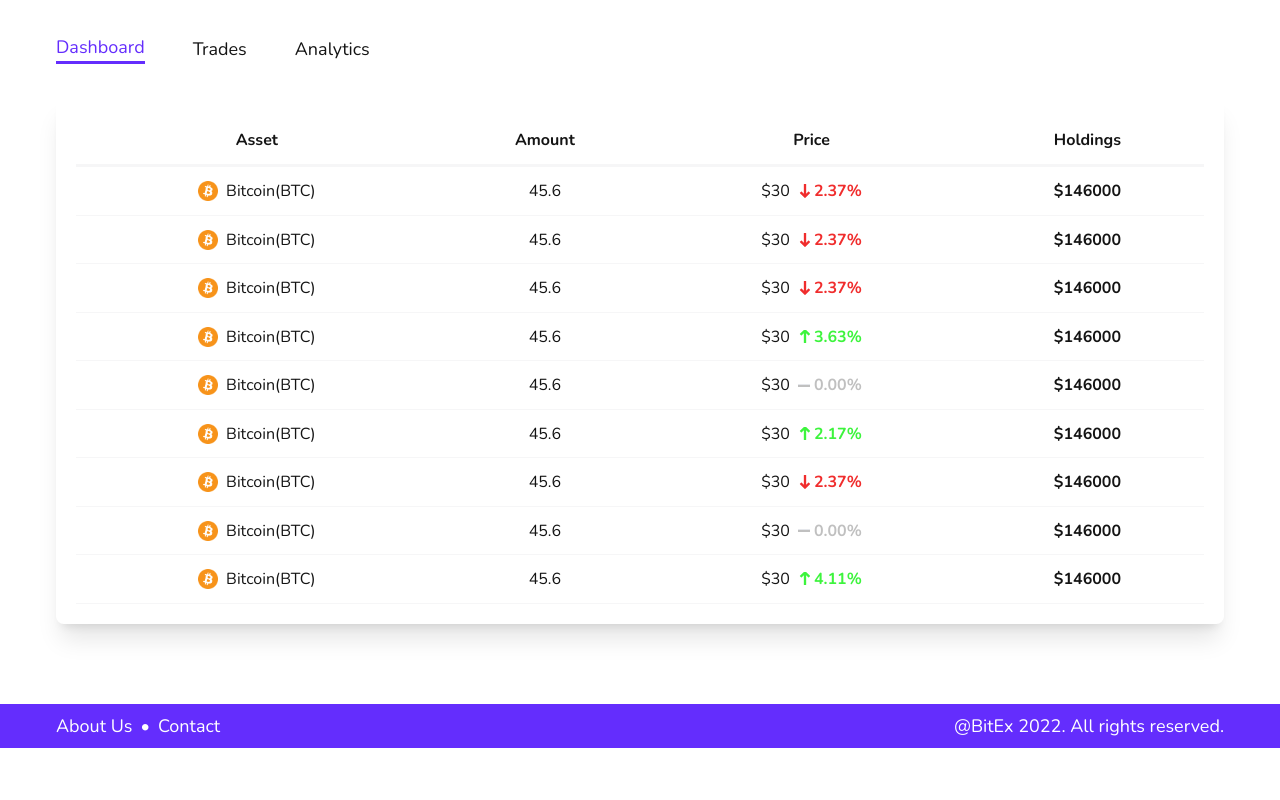
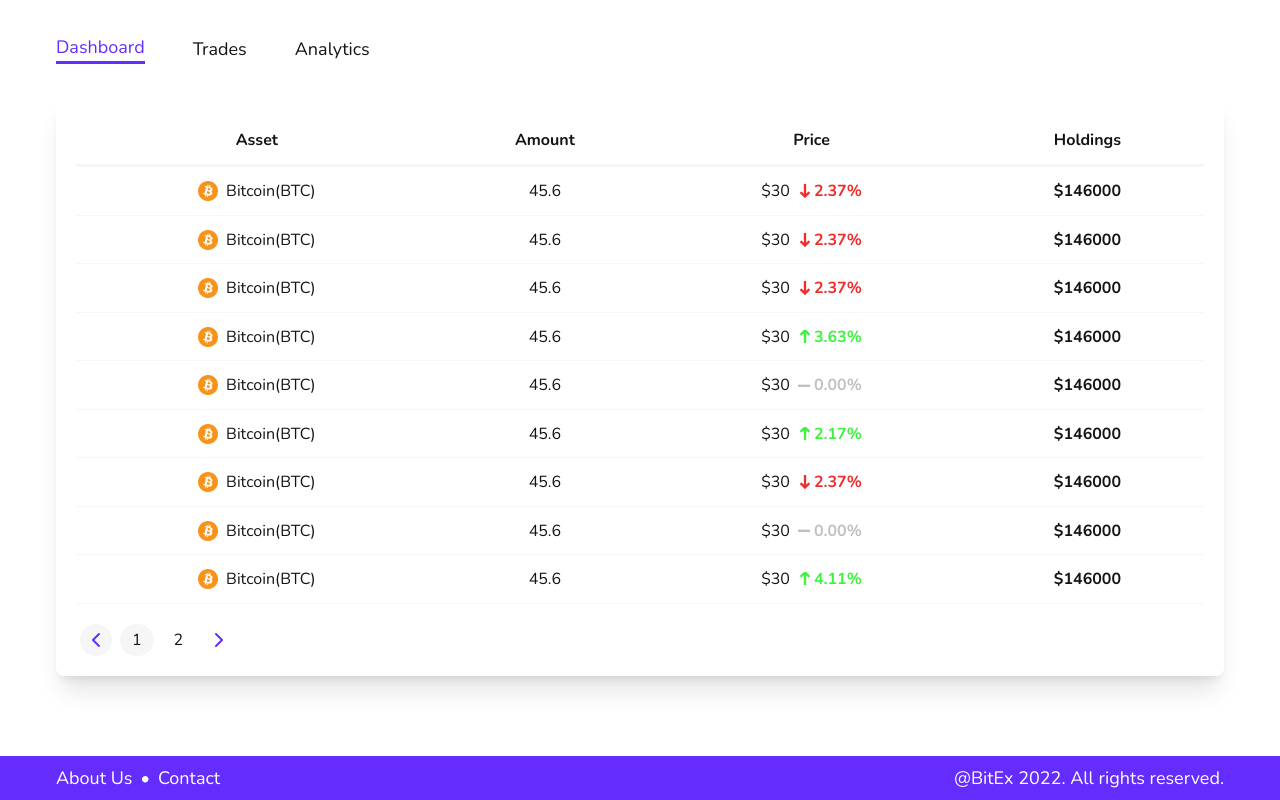
Before and after one commit to mislavivanda/BitEx, a Next.js app: page /account in a window 1280 px wide. Shown: the part 506-1306 px from the top of the page. Before the commit the page ends 1254 px from the top, so only its background shows below. Built offline with nearby package versions, Linux system fonts and the light colour scheme.

Commit message:
Added pagination component

```diff
--- a/components/index.js
+++ b/components/index.js
@@ -7,6 +7,7 @@ import Avatar from "./avatar";
 import Widget from "./widget";
 import Spinner from "./spinner";
 import ChevronRight from "./chevronRight";
+import Pagination from "./pagination";
 
 export {
   Button,
@@ -18,4 +19,5 @@ export {
   Widget,
   Spinner,
   ChevronRight,
+  Pagination,
 };
--- /dev/null
+++ b/components/pagination/index.js
@@ -0,0 +1,84 @@
+import { usePagination } from "./usePagination";
+import ChevronRight from "../chevronRight";
+
+const Pagination = (props) => {
+  const {
+    onPageChange,
+    totalCount,
+    siblingCount = 1,
+    currentPage,
+    pageSize,
+  } = props;
+
+  const paginationRange = usePagination({
+    currentPage,
+    totalCount,
+    siblingCount,
+    pageSize,
+  });
+
+  // If there are less than 2 times in pagination range we shall not render the component
+  if (currentPage === 0 || paginationRange.length < 2) {
+    return null;
+  }
+
+  const onNext = () => {
+    onPageChange(currentPage + 1);
+  };
+
+  const onPrevious = () => {
+    onPageChange(currentPage - 1);
+  };
+
+  let lastPage = paginationRange[paginationRange.length - 1];
+  return (
+    <ul className="flex list-none mt-5">
+      {/* Left navigation arrow */}
+      <li
+        className={`flex items-center py-0 px-1 h-[32px] min-w[32px] text-center mx-1 text-font-color rounded-[1rem] text-base hover:cursor-pointer ${
+          currentPage === 1
+            ? "pointer-events-none bg-hover-select hover:cursor-default"
+            : ""
+        }`}
+        onClick={onPrevious}
+      >
+        <ChevronRight classes="rotate-180" />
+      </li>
+      {paginationRange.map((pageNumber) => {
+        // If the pageItem is a DOT, render the DOTS unicode character
+        if (pageNumber === "DOTS") {
+          return (
+            <li className="flex items-center py-0 px-3 h-[32px] min-w[32px] text-center mx-1 text-font-color rounded-[1rem] text-base cursor-default bg-transparent">
+              &#8230;
+            </li>
+          );
+        }
+
+        // Render our Page Pills
+        return (
+          <li
+            className={`flex items-center py-0 px-3 h-[32px] min-w[32px] text-center mx-1 text-font-color rounded-[1rem] text-base hover:cursor-pointer ${
+              pageNumber === currentPage ? "bg-hover-select" : ""
+            }`}
+            onClick={() => onPageChange(pageNumber)}
+          >
+            {pageNumber}
+          </li>
+        );
+      })}
+      {/*  Right Navigation arrow */}
+      <li
+        className={`flex items-center py-0 px-1 h-[32px] min-w[32px] text-center mx-1 text-font-color rounded-[1rem] text-base hover:cursor-pointer ${
+          currentPage === lastPage
+            ? "pointer-events-none bg-hover-select hover:cursor-default"
+            : ""
+        }`}
+        onClick={onNext}
+      >
+        <ChevronRight />
+      </li>
+    </ul>
+  );
+};
+
+export default Pagination;
--- /dev/null
+++ b/components/pagination/usePagination.js
@@ -0,0 +1,84 @@
+import { useMemo } from "react";
+
+const range = (start, end) => {
+  let length = end - start + 1;
+  /*
+        Create an array of certain length and set the elements within it from
+      start value to end value -> svaki clan niza predstavlja komponenete paginacije koje cemo iscrtati(broj ili tocka).
+    */
+  return Array.from({ length }, (_, index) => index + start);
+};
+
+export const usePagination = ({
+  totalCount,
+  pageSize,
+  siblingCount = 1,
+  currentPage,
+}) => {
+  const DOTS = "dots";
+  const paginationRange = useMemo(() => {
+    const totalPageCount = Math.ceil(totalCount / pageSize);
+
+    // Pages count is determined as siblingCount + firstPage + lastPage + currentPage + 2*DOTS
+    const totalPageNumbers = siblingCount + 5;
+
+    /*
+        Case 1:
+        If the number of pages is less than the page numbers we want to show in our
+        paginationComponent, we return the range [1..totalPageCount]
+      */
+    if (totalPageNumbers >= totalPageCount) {
+      return range(1, totalPageCount);
+    }
+
+    /*
+          Calculate left and right sibling index and make sure they are within range 1 and totalPageCount
+      */
+    const leftSiblingIndex = Math.max(currentPage - siblingCount, 1);
+    const rightSiblingIndex = Math.min(
+      currentPage + siblingCount,
+      totalPageCount
+    );
+
+    /*
+        We do not show dots just when there is just one page number to be inserted between the extremes of sibling and the page limits i.e 1 and totalPageCount. Hence we are using leftSiblingIndex > 2 and rightSiblingIndex < totalPageCount - 2
+      */
+    const shouldShowLeftDots = leftSiblingIndex > 2;
+    const shouldShowRightDots = rightSiblingIndex < totalPageCount - 2;
+
+    const firstPageIndex = 1;
+    const lastPageIndex = totalPageCount;
+
+    /*
+          Case 2: No left dots to show, but rights dots to be shown
+      */
+    if (!shouldShowLeftDots && shouldShowRightDots) {
+      let leftItemCount = 3 + 2 * siblingCount;
+      let leftRange = range(1, leftItemCount);
+
+      return [...leftRange, DOTS, totalPageCount];
+    }
+
+    /*
+          Case 3: No right dots to show, but left dots to be shown
+      */
+    if (shouldShowLeftDots && !shouldShowRightDots) {
+      let rightItemCount = 3 + 2 * siblingCount;
+      let rightRange = range(
+        totalPageCount - rightItemCount + 1,
+        totalPageCount
+      );
+      return [firstPageIndex, DOTS, ...rightRange];
+    }
+
+    /*
+          Case 4: Both left and right dots to be shown
+      */
+    if (shouldShowLeftDots && shouldShowRightDots) {
+      let middleRange = range(leftSiblingIndex, rightSiblingIndex);
+      return [firstPageIndex, DOTS, ...middleRange, DOTS, lastPageIndex];
+    }
+  }, [totalCount, pageSize, siblingCount, currentPage]);
+
+  return paginationRange;
+};
--- a/pages/account.js
+++ b/pages/account.js
@@ -1,11 +1,11 @@
-import React, { useState } from "react";
+import React, { useState, useMemo } from "react";
 import {
   mockDashboardData,
   mockTradesData,
   mockAnalyticsData,
   mockCreditCards,
 } from "../mockData";
-import { Button, ChevronRight, Widget } from "../components";
+import { Button, ChevronRight, Widget, Pagination } from "../components";
 import Image from "next/image";
 import FakeImage from "../assets/cash_register.png";
 
@@ -19,6 +19,7 @@ const Account = () => {
   const [analayticsPeriod, setAnalyticsPeriod] = useState("Today"); //today,last week, last month
   const [analyticsPeriodDropwdownOpen, setAnalyticsPeriodDropdownOpen] =
     useState(false);
+  const [currentDashboardPage, setCurrentDashboardPage] = useState(1);
 
   const handleTradeClick = (event, trade) => {
     console.log(event.target);
@@ -92,6 +93,12 @@ const Account = () => {
       }
     }
   };
+
+  const currentDashboardTableData = useMemo(() => {
+    const firstPageIndex = (currentDashboardPage - 1) * 5;
+    const lastPageIndex = firstPageIndex + 5;
+    return mockDashboardData.slice(firstPageIndex, lastPageIndex);
+  }, [currentDashboardPage]);
 
   return (
     <>
@@ -381,6 +388,12 @@ const Account = () => {
                   )}
                 </tbody>
               </table>
+              <Pagination
+                currentPage={currentDashboardPage}
+                totalCount={mockDashboardData.length}
+                pageSize={5}
+                onPageChange={(page) => setCurrentDashboardPage(page)}
+              />
             </div>
           ) : (
             <div className="mt-8 text-3xl font-extrabold text-font-color">
```
